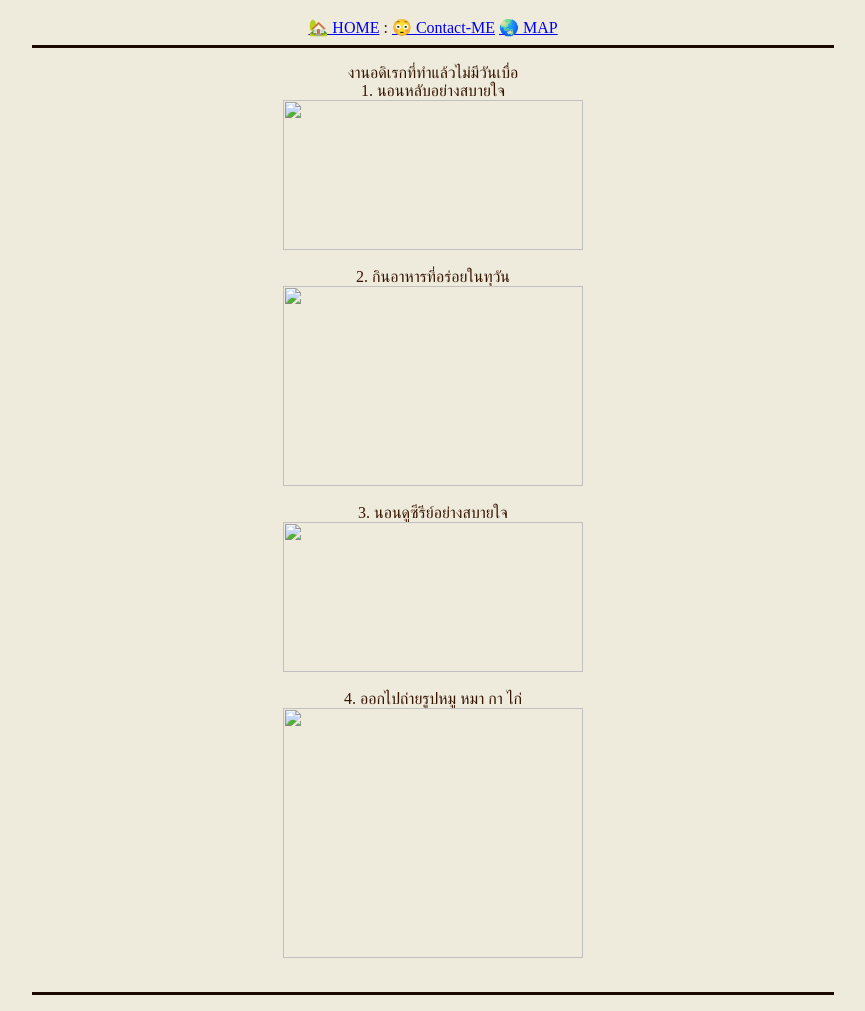
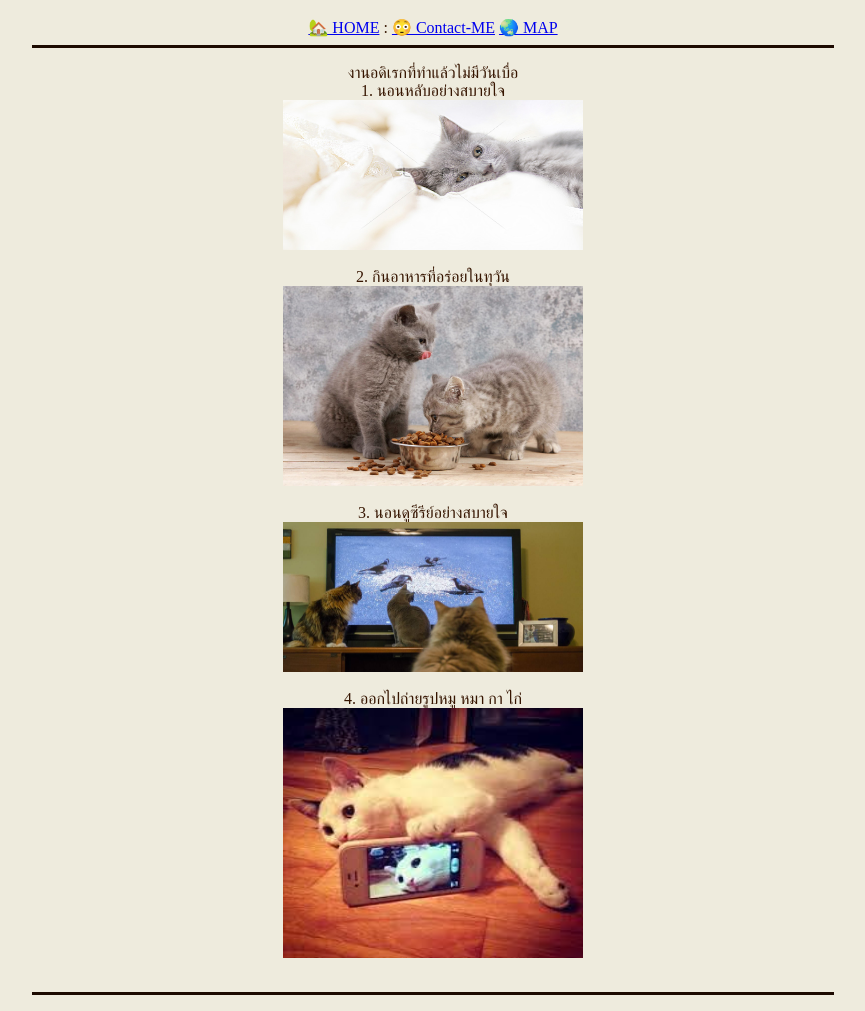
Before and after one commit to thanaphatt/MyWebsite, a plain HTML site: page myhobby.html in a window 1280 px wide. Shown: the part 37-1048 px from the top of the page, without its empty margins (207-1072 px from the left). Drawn offline with Linux system fonts and the light colour scheme.

Commit message:
Add files via upload

```diff
--- a/myhobby.html
+++ b/myhobby.html
@@ -14,13 +14,13 @@
 <hr width="800" size="3" color="#1C0A00"> </hr>
   <p align = "center" color="#361500"> งานอดิเรกที่ทำแล้วไม่มีวันเบื่อ <br>
   1. นอนหลับอย่างสบายใจ <br>
-  <img src="C:\Users\kong\Desktop\YEAR3\2_2564\GE 344\LABHTML\image\sleep.jpg" width="300" height="150" alt=""> <br> <br>
+  <img src="css\image\sleep.jpg" width="300" height="150" alt=""> <br> <br>
   2. กินอาหารที่อร่อยในทุวัน <br>
-  <img src="C:\Users\kong\Desktop\YEAR3\2_2564\GE 344\LABHTML\image\eat.jpg" width="300" height="200" alt=""> <br> <br>
+  <img src="css\image\eat.jpg" width="300" height="200" alt=""> <br> <br>
   3. นอนดูซีรีย์อย่างสบายใจ <br>
-  <img src="C:\Users\kong\Desktop\YEAR3\2_2564\GE 344\LABHTML\image\saw.jpg" width="300" height="150" alt=""> <br> <br>
+  <img src="css\image\saw.jpg" width="300" height="150" alt=""> <br> <br>
   4. ออกไปถ่ายรูปหมู หมา กา ไก่  <br>
-  <img src="C:\Users\kong\Desktop\YEAR3\2_2564\GE 344\LABHTML\image\photo.jpg" width="300" height="250" alt=""> <br> <br>
+  <img src="css\image\photo.jpg" width="300" height="250" alt=""> <br> <br>
 <hr width="800" size="3" color="#1C0A00"> </hr>
 </p>
 </html>
```
Also changed, not shown: contact-me.html (+1 -1 lines).
